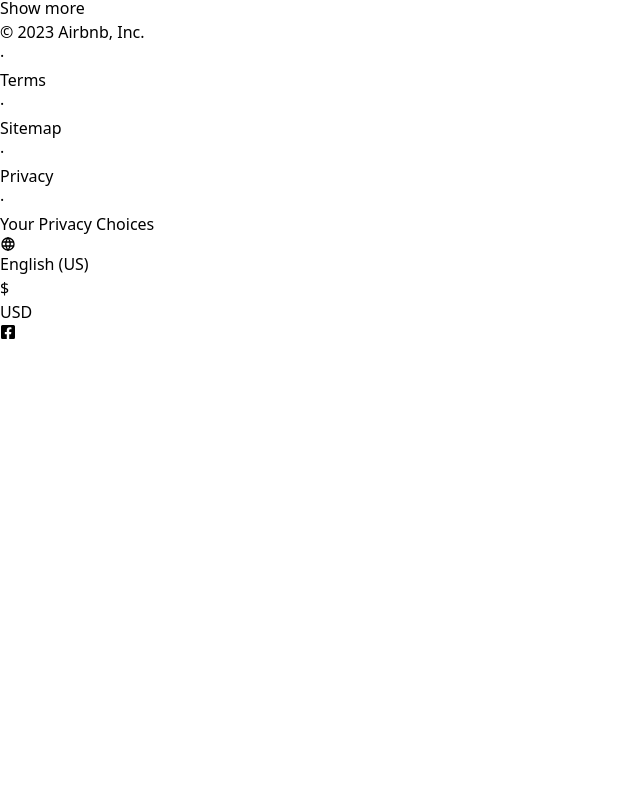
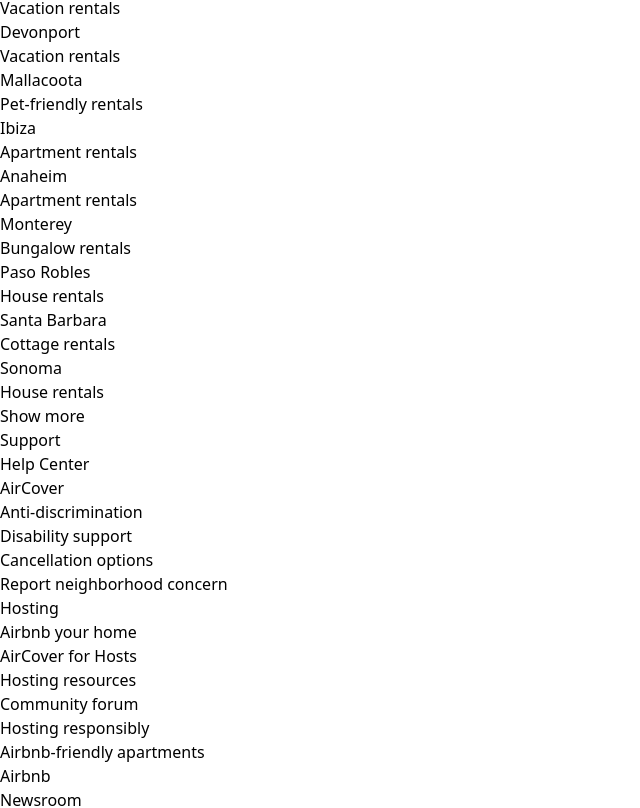
Before and after one commit to fraciah/cozy-casa, a React (Vite) app: page / in a window 1280 px wide. Shown: the part 1316-2124 px from the top of the page, without its empty margins (0-640 px from the left). Before the commit the page ends 1680 px from the top, so only its background shows below. Built offline with nearby package versions, Linux system fonts and the light colour scheme; no server answers; some icons are missing.

Commit message:
Added subcategories

```diff
--- a/src/components/Insp.jsx
+++ b/src/components/Insp.jsx
@@ -4,11 +4,15 @@
 
     const subcategories = ["Canmore", "Benalmadena", "Marbella", "Mijas", "Prescott", "Scottsdale", "Tucson", "Jasper", "Mountain View", "Devonport", "Mallacoota", "Ibiza", "Anaheim", "Monterey", "Paso Robles", "Santa Barbara", "Sonoma", "Show more"];
 
-    const subItems = ["Chalet rentals", "Apartment rentals", "Beachfront rentals", "House rentals", "Rentals with pools", "Pet-friendly rentals", "Cabin rentals", "Vacation rentals", "Vacation rentals", "Pet-friendly rentals", "Apartment rentals", "Apartment rentals", "Bungalow rentals", "Cottage rentals","House rentals","BABY"];
+    const subItems = ["Chalet rentals", "Apartment rentals", "Beachfront rentals", "House rentals","House rentals", "Rentals with pools", "Pet-friendly rentals", "Cabin rentals", "Vacation rentals", "Vacation rentals", "Pet-friendly rentals", "Apartment rentals", "Apartment rentals", "Bungalow rentals","House rentals", "Cottage rentals","House rentals"];
 
+    const support = ["Support","Help Center","AirCover","Anti-discrimination","Disability support","Cancellation options","Report neighborhood concern"];
+    const hosting = ["Hosting","Airbnb your home","AirCover for Hosts","Hosting resources","Community forum","Hosting responsibly","Airbnb-friendly apartments"];
+    const airbnb = ["Airbnb","Newsroom","New features","Careers","Investors","Gift cards","Airbnb.org emergency stays"];
 
     return(
         <>
+        <div className="border-b">
             <div className="px-10 pt-14 mt-7 bg-gray-100">
                 <h1 className="font-semibold text-2xl mb-3 text-gray-900">Inspiration for future getaways</h1>
 
@@ -24,15 +28,42 @@
                     ))}
                 </div>
 
-                <div className="grid grid-cols-6 gap-2 pt-4 pb-14">
+                <div className="grid grid-cols-6 gap-4 pt-8 pb-14">
                     {subcategories.map((subcategory, index) =>(
-                        <div key={index} className="font-medium p-2 text-gray-900 bg-pink-500">
-                            {subcategory}
+                        <div key={index} className="cursor-pointer">
+                            <div className={`font-medium text-gray-900 ${subcategories[index] === subcategories[subcategories.length - 1]? 'hover:underline': ''}`}>{subcategory}</div>
+                            <div className="text-gray-500">{subItems[index] ? subItems[index] : ''}</div>
                         </div>
                     ))}
                 </div>
 
             </div>
+        </div>
+
+        <div className="grid grid-cols-3 bg-gray-100">
+            <div className="py-10">
+                {support.map((item, index) => (
+                    <div key={index} className="px-10">
+                        <h5 className={`py-1 cursor-pointer ${index === 0? 'text-gray-900 font-semibold' : 'text-gray-700 hover:underline'}`}>{item}</h5>
+                    </div>
+                ))}
+            </div>
+            <div className="py-10">
+                {hosting.map((item, index) => (
+                    <div key={index} className="px-10">
+                        <h5 className={`py-1 cursor-pointer ${index === 0? 'text-gray-900 font-semibold' : 'text-gray-700 hover:underline'}`}>{item}</h5>
+                    </div>
+                ))}
+            </div>
+            <div className="py-10">
+                {airbnb.map((item, index) => (
+                    <div key={index} className="px-10">
+                        <h5 className={`py-1 cursor-pointer ${index === 0? 'text-gray-900 font-semibold' : 'text-gray-700 hover:underline'}`}>{item}</h5>
+                    </div>
+                ))}
+            </div>
+
+        </div>
         </>
     )
 }
```
